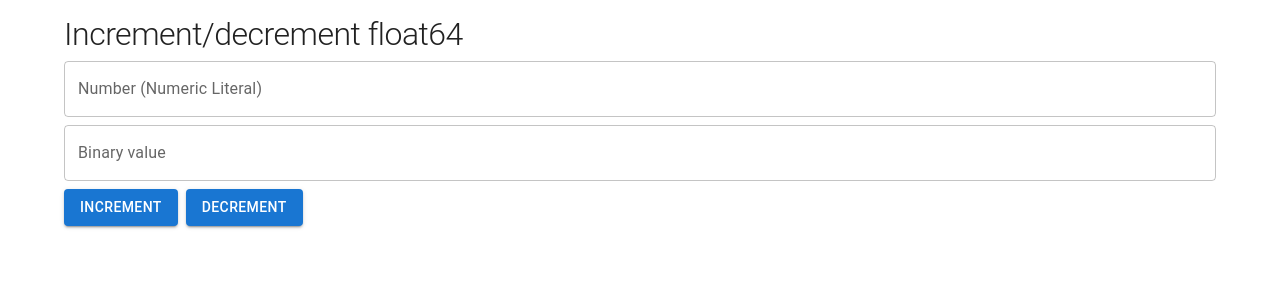
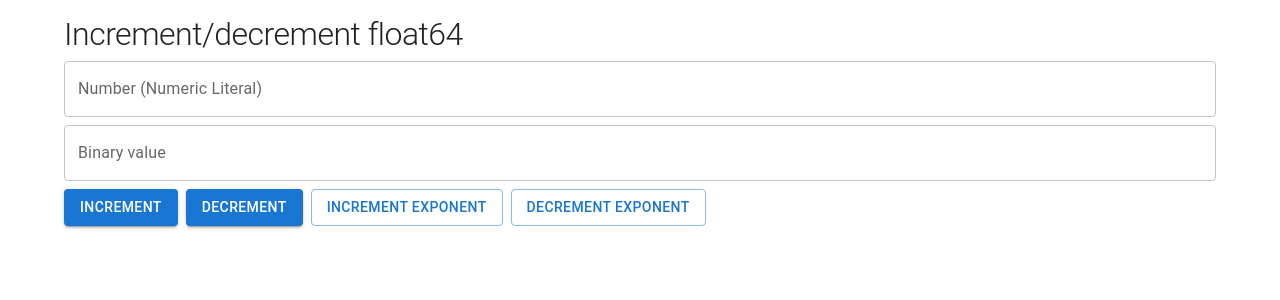
Before and after one commit to utrk/float-increment, a React app: page / in a window 1280 px wide. Shown: the top 300 px of the page. Built offline with nearby package versions, Linux system fonts and the light colour scheme; the HTML template or start-up script is replaced by a standard one.

Commit message:
Add buttons to increment or decrement exponent part

```diff
--- a/src/Calc.tsx
+++ b/src/Calc.tsx
@@ -81,6 +81,12 @@ const Calc = () => {
         <Button onClick={() => addToFloat64(-1n)} variant="contained">
           Decrement
         </Button>
+        <Button onClick={() => addToFloat64(4503599627370496n)} variant="outlined">
+          Increment exponent
+        </Button>
+        <Button onClick={() => addToFloat64(-4503599627370496n)} variant="outlined">
+          Decrement exponent
+        </Button>
       </Stack>
     </>
   );
```
